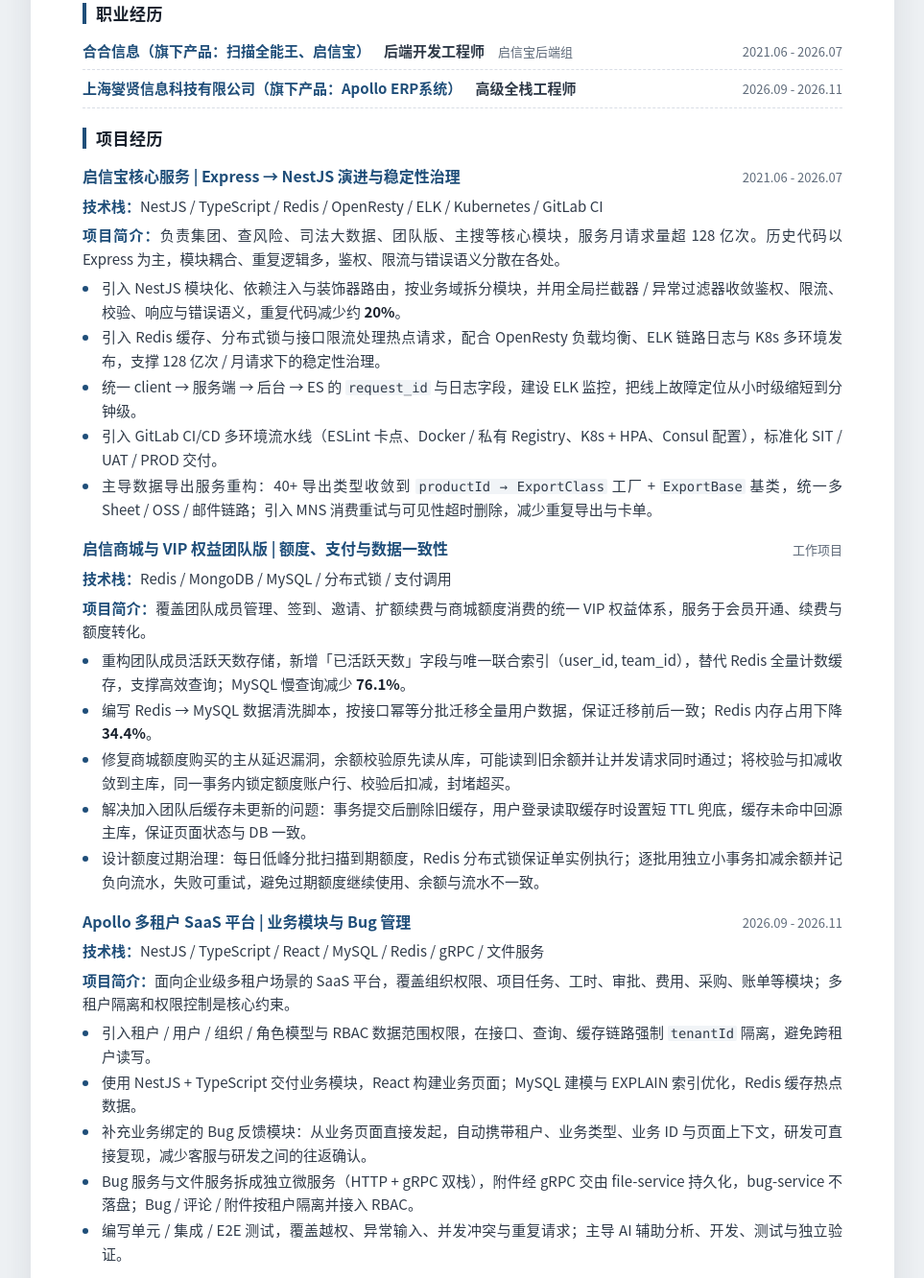
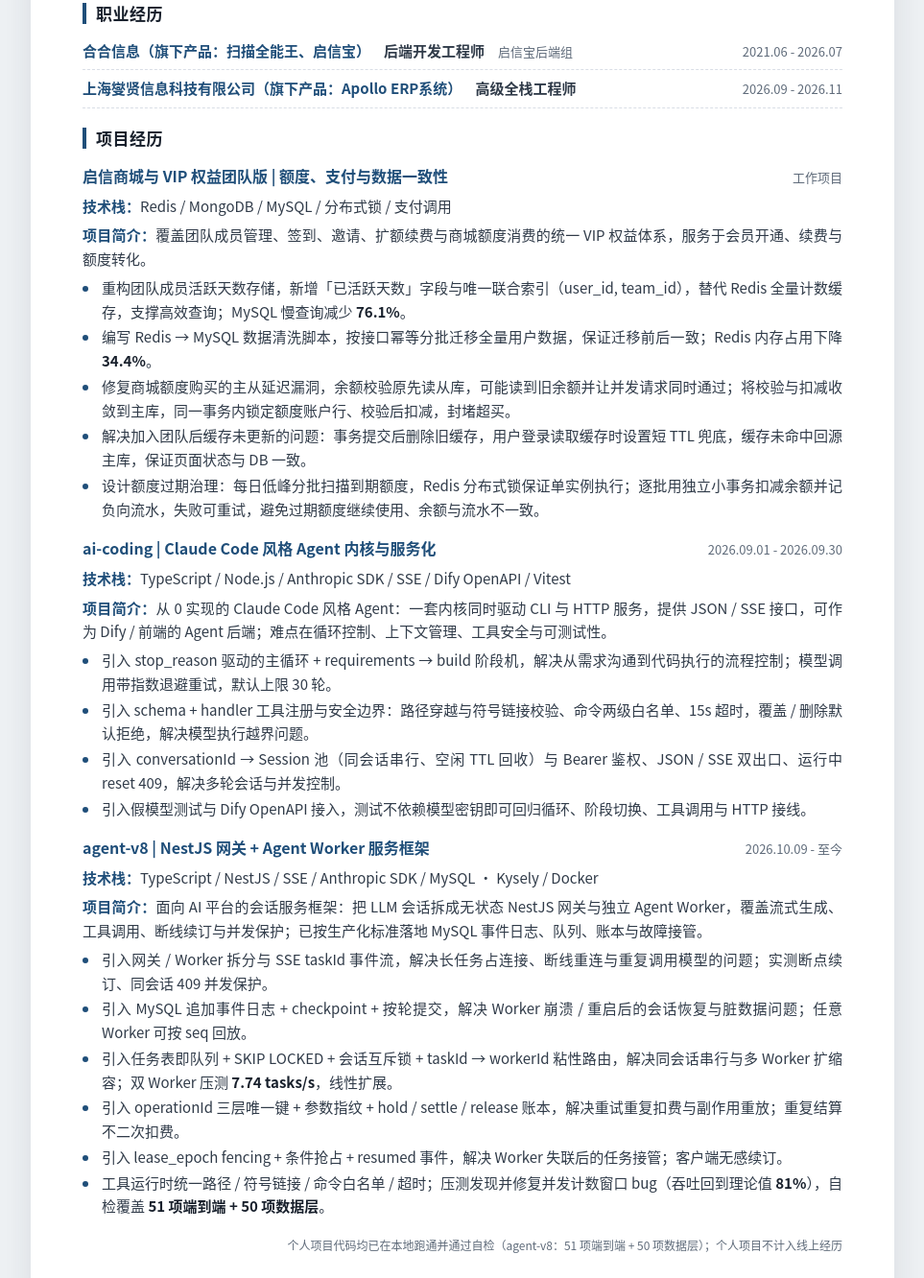
Before and after one commit to YWJL/About, a plain HTML site: page index.html in a window 1280 px wide. Shown: the part 742-2074 px from the top of the page at 96% size, without its empty margins (158-1121 px from the left). Drawn offline with Linux system fonts and the light colour scheme.

Commit message:
简历：移除启信宝核心服务与 Apollo 项目，保留 3 个项目
- 项目经历保留：启信商城与 VIP 权益团队版、ai-coding、agent-v8
- 移除启信宝核心服务（含数据导出）与 Apollo 多租户 SaaS
- README 同步为 3 个项目，当前 2 页

```diff
--- a/index.html
+++ b/index.html
@@ -88,21 +88,6 @@
     <section class="section">
       <h2>项目经历</h2>
 
-      <article class="project">
-        <div class="entry-head">
-          <h3 class="entry-title">启信宝核心服务 | Express → NestJS 演进与稳定性治理</h3>
-          <span class="entry-date">2021.06 - 2026.07</span>
-        </div>
-        <p class="proj-line"><strong>技术栈：</strong>NestJS / TypeScript / Redis / OpenResty / ELK / Kubernetes / GitLab CI</p>
-        <p class="proj-line"><strong>项目简介：</strong>负责集团、查风险、司法大数据、团队版、主搜等核心模块，服务月请求量超 128 亿次。历史代码以 Express 为主，模块耦合、重复逻辑多，鉴权、限流与错误语义分散在各处。</p>
-        <ul class="bullets compact">
-          <li>引入 NestJS 模块化、依赖注入与装饰器路由，按业务域拆分模块，并用全局拦截器 / 异常过滤器收敛鉴权、限流、校验、响应与错误语义，重复代码减少约 <strong>20%</strong>。</li>
-          <li>引入 Redis 缓存、分布式锁与接口限流处理热点请求，配合 OpenResty 负载均衡、ELK 链路日志与 K8s 多环境发布，支撑 128 亿次 / 月请求下的稳定性治理。</li>
-          <li>统一 client → 服务端 → 后台 → ES 的 <code>request_id</code> 与日志字段，建设 ELK 监控，把线上故障定位从小时级缩短到分钟级。</li>
-          <li>引入 GitLab CI/CD 多环境流水线（ESLint 卡点、Docker / 私有 Registry、K8s + HPA、Consul 配置），标准化 SIT / UAT / PROD 交付。</li>
-          <li>主导数据导出服务重构：40+ 导出类型收敛到 <code>productId → ExportClass</code> 工厂 + <code>ExportBase</code> 基类，统一多 Sheet / OSS / 邮件链路；引入 MNS 消费重试与可见性超时删除，减少重复导出与卡单。</li>
-        </ul>
-      </article>
 
       <article class="project">
         <div class="entry-head">
@@ -121,21 +106,6 @@
       </article>
 
 
-      <article class="project">
-        <div class="entry-head">
-          <h3 class="entry-title">Apollo 多租户 SaaS 平台 | 业务模块与 Bug 管理</h3>
-          <span class="entry-date">2026.09 - 2026.11</span>
-        </div>
-        <p class="proj-line"><strong>技术栈：</strong>NestJS / TypeScript / React / MySQL / Redis / gRPC / 文件服务</p>
-        <p class="proj-line"><strong>项目简介：</strong>面向企业级多租户场景的 SaaS 平台，覆盖组织权限、项目任务、工时、审批、费用、采购、账单等模块；多租户隔离和权限控制是核心约束。</p>
-        <ul class="bullets compact">
-          <li>引入租户 / 用户 / 组织 / 角色模型与 RBAC 数据范围权限，在接口、查询、缓存链路强制 <code>tenantId</code> 隔离，避免跨租户读写。</li>
-          <li>使用 NestJS + TypeScript 交付业务模块，React 构建业务页面；MySQL 建模与 EXPLAIN 索引优化，Redis 缓存热点数据。</li>
-          <li>补充业务绑定的 Bug 反馈模块：从业务页面直接发起，自动携带租户、业务类型、业务 ID 与页面上下文，研发可直接复现，减少客服与研发之间的往返确认。</li>
-          <li>Bug 服务与文件服务拆成独立微服务（HTTP + gRPC 双栈），附件经 gRPC 交由 file-service 持久化，bug-service 不落盘；Bug / 评论 / 附件按租户隔离并接入 RBAC。</li>
-          <li>编写单元 / 集成 / E2E 测试，覆盖越权、异常输入、并发冲突与重复请求；主导 AI 辅助分析、开发、测试与独立验证。</li>
-        </ul>
-      </article>
 
       <article class="project">
         <div class="entry-head">
```
Also changed, not shown: 1 other file.
